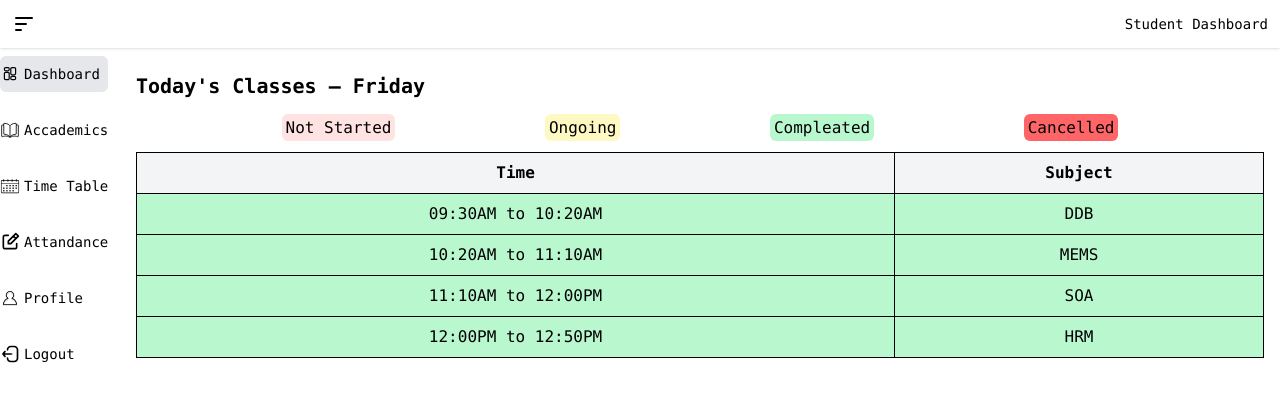
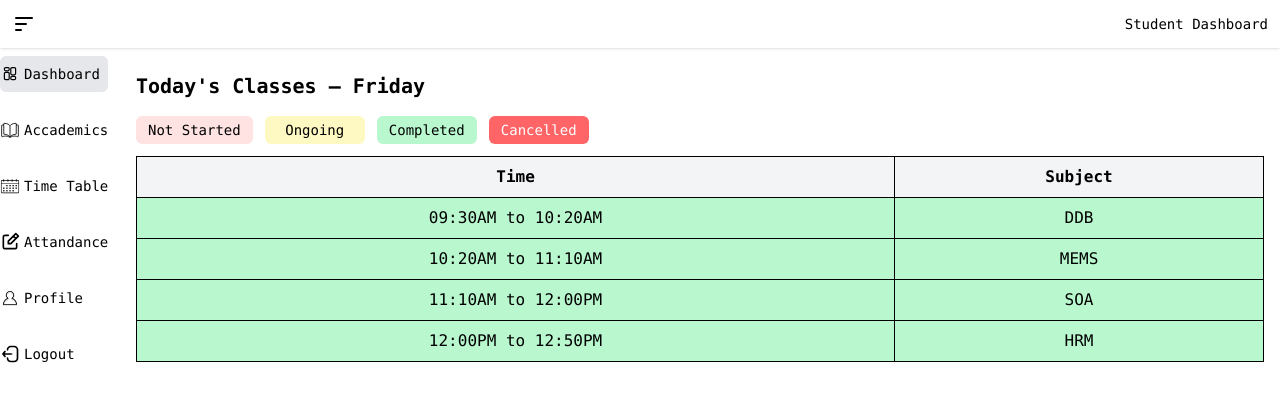
Before and after one commit to Neshraj/svpcet, a React (Vite) app: page /studentdashboard in a window 1280 px wide. Shown: the top 402 px of the page. Built offline with nearby package versions, Linux system fonts and the light colour scheme.

Commit message:
Period color representation

```diff
--- a/src/components/TodayClasses.jsx
+++ b/src/components/TodayClasses.jsx
@@ -38,12 +38,29 @@ function TodayClasses() {
   return (
     <div className="p-4">
       <h2 className="text-xl font-bold mb-4">Today's Classes – {today}</h2>
-      <div className="flex flex-row flex-wrap mb-3 justify-evenly items-center gap-1">
-        <div><span className="w-5 h-5 whitespace-nowrap rounded-md p-1 bg-red-100">Not Started</span></div>
-        <div><span className="w-5 h-5 whitespace-nowrap rounded-md p-1 bg-yellow-100">Ongoing</span></div>
-        <div><span className="w-5 h-5 whitespace-nowrap rounded-md p-1 bg-green-200">Compleated</span></div>
-        <div><span className="w-5 h-5 whitespace-nowrap rounded-md p-1 bg-red-400">Cancelled</span></div>
-      </div>
+      <div className="flex flex-wrap items-center gap-3 mb-3">
+  <div>
+    <span className="min-w-[100px] inline-block whitespace-nowrap rounded-md px-3 py-1 bg-red-100 text-sm text-center">
+      Not Started
+    </span>
+  </div>
+  <div>
+    <span className="min-w-[100px] inline-block whitespace-nowrap rounded-md px-3 py-1 bg-yellow-100 text-sm text-center">
+      Ongoing
+    </span>
+  </div>
+  <div>
+    <span className="min-w-[100px] inline-block whitespace-nowrap rounded-md px-3 py-1 bg-green-200 text-sm text-center">
+      Completed
+    </span>
+  </div>
+  <div>
+    <span className="min-w-[100px] inline-block whitespace-nowrap rounded-md px-3 py-1 bg-red-400 text-white text-sm text-center">
+      Cancelled
+    </span>
+  </div>
+</div>
+
       <table className="w-full border border-gray-300 text-center">
         <thead>
           <tr className="bg-gray-100">
```
